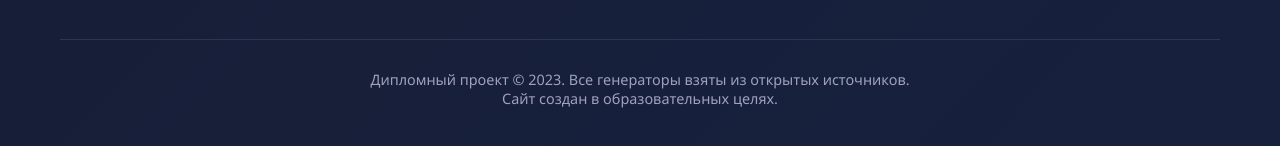
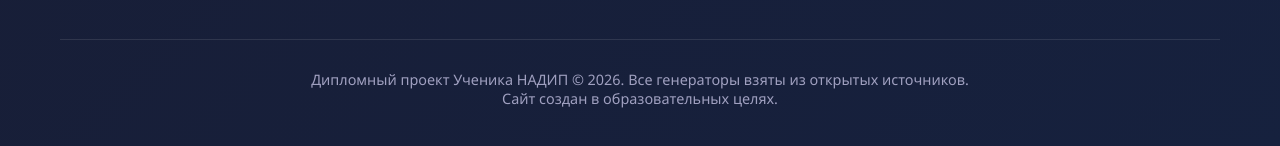
Before and after one commit to cel909321-coder/diplom, a plain HTML site: page index.html in a window 1280 px wide. Shown: the part 2318-2464 px from the top of the page. Drawn offline with Linux system fonts and the light colour scheme.

Commit message:
Update index.html

```diff
--- a/index.html
+++ b/index.html
@@ -531,7 +531,7 @@
 
         <!-- Футер -->
         <footer class="footer">
-            <p>Дипломный проект &copy; 2023. Все генераторы взяты из открытых источников.</p>
+            <p>Дипломный проект Ученика НАДИП &copy; 2026. Все генераторы взяты из открытых источников.</p>
             <p>Сайт создан в образовательных целях.</p>
         </footer>
     </div>
```
